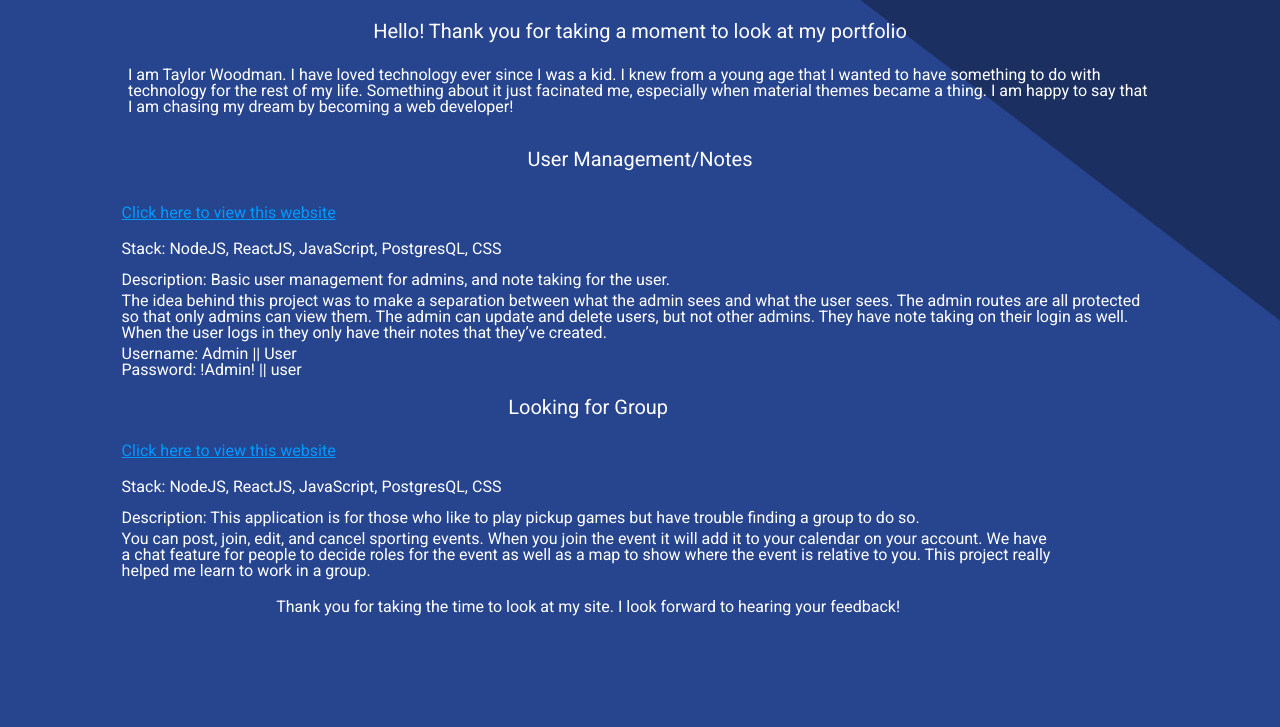
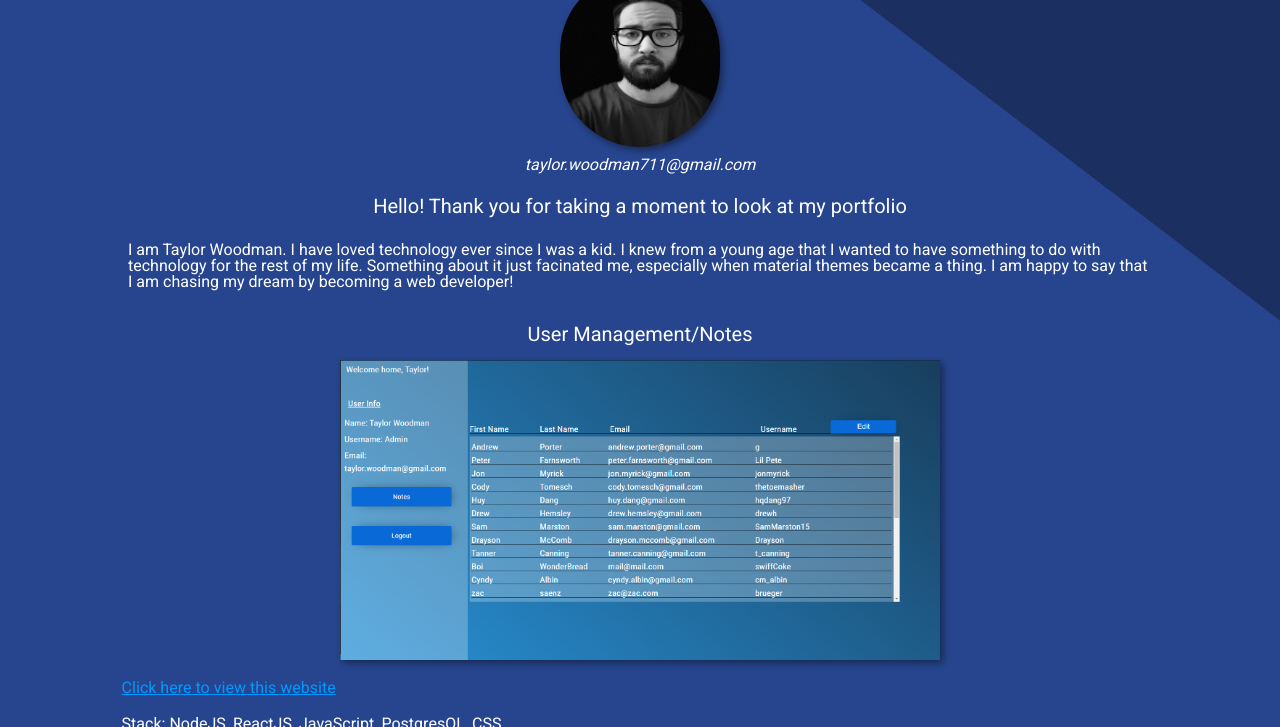
Before and after one commit to taylorwoodman/portfolio, a plain HTML site: page index.html in a window 1280 px wide. Shown: the part 73-800 px from the top of the page. Drawn offline with Linux system fonts and the light colour scheme.

Commit message:
added images

```diff
--- a/index.css
+++ b/index.css
@@ -192,3 +192,57 @@ margin-top: 20px;
 margin-bottom: 10px;
 font-family: "Heebo", sans-serif;
 }
+
+.pic{
+  height: 175px;
+  width: 160px;
+  border-radius: 180px;
+  display: flex;
+  justify-content: center;
+  align-items: center;
+  box-shadow: 3px 3px 7px rgba(0, 0, 0, 0.418);
+}
+.example{
+  height: 200px;
+  width: 400px;
+  align-self: center;
+  box-shadow: 3px 3px 7px rgba(0, 0, 0, 0.418);
+}
+
+.example-container{
+  display: flex;
+  height: 200px;
+  width: 100vw;
+  justify-content: center;
+  align-items: center;
+
+}
+
+@media(min-width: 700px){
+  .example{
+    height: 250px;
+    width: 500px;
+    align-self: center;
+  }
+  .example-container{
+    display: flex;
+    height: 250px;
+    width: 100vw;
+    justify-content: center;
+    align-items: center;
+  }
+}
+@media(min-width: 1000px){
+  .example{
+    height: 300px;
+    width: 600px;
+    align-self: center;
+  }
+  .example-container{
+    display: flex;
+    height: 300px;
+    width: 100vw;
+    justify-content: center;
+    align-items: center;
+  }
+}
--- a/index.html
+++ b/index.html
@@ -13,44 +13,55 @@
 <body>
   <div class="container">
     <div class="name">Taylor Woodman</div>
+
+      <img src="./me.jpg" class="pic"/>
+
     <div class="contact">taylor.woodman711@gmail.com</div>
     <div class="title">Hello! Thank you for taking a moment to look at my portfolio</div>
-    <div class="about">I am Taylor Woodman. I have loved technology ever since I was a kid.
+    <p class="about">I am Taylor Woodman. I have loved technology ever since I was a kid.
       I knew from a young age that I wanted to have something to do with technology for the rest of my life.
       Something about it just facinated me, especially when material themes became a thing. I am happy to say
       that I am chasing my dream by becoming a web developer!
-    </div>
+    </p>
     <div class="projects">
       <div class="title">User Management/Notes</div>
+      <div class="example-container">
+      <img src="./Annotation 2019-11-08 101121.png" class="example"/>
+      </div>
       <div class="user">
         <a class="link" href="http://simple--notes.herokuapp.com">Click here to view this website</a>
         <div class="stack">Stack: NodeJS, ReactJS, JavaScript, PostgresQL, CSS</div>
         <div class="desc">Description: Basic user management for admins, and note taking for the user.</div>
-        The idea behind this project was to make a separation between what the admin sees and what the user sees.
+        <p>The idea behind this project was to make a separation between what the admin sees and what the user sees.
         The admin routes are all protected so that only admins can view them. The admin can update and delete users, but
         not other admins.
         They have note taking on their login as well. When the user logs in they only have their notes that they’ve
-        created.
+        created.</p>
         <div class="login">
           Username: Admin || User
           Password: !Admin! || user
         </div>
+        </div>
         <div class="title">Looking for Group</div>
+
+        <div class="example-container">
+        <img src="./Annotation 2019-11-08 101757.png" class="example"/>
+        </div>
         <div class="lfg">
           <a class="link" href="http://lfg-devmountain.herokuapp.com">Click here to view this website</a>
           <div class="stack">Stack: NodeJS, ReactJS, JavaScript, PostgresQL, CSS</div>
           <div class="desc">Description: This application is for those who like to play pickup games but have trouble
             finding a group to do
             so.</div>
-          You can post, join, edit, and cancel sporting events.
+          <p>You can post, join, edit, and cancel sporting events.
           When you join the event it will add it to your calendar on your account.
           We have a chat feature for people to decide roles for the event as well as a map to show where the event is
           relative to you.
-          This project really helped me learn to work in a group.
+          This project really helped me learn to work in a group.</p>
         </div>
         <div class="closing">Thank you for taking the time to look at my site. I look forward to hearing your feedback!
         </div>
-      </div>
+
     </div>
   </div>
 </body>
```
Also changed, not shown: Annotation 2019-11-08 101121.png (added), Annotation 2019-11-08 101757.png (added), me.jpg (added).
